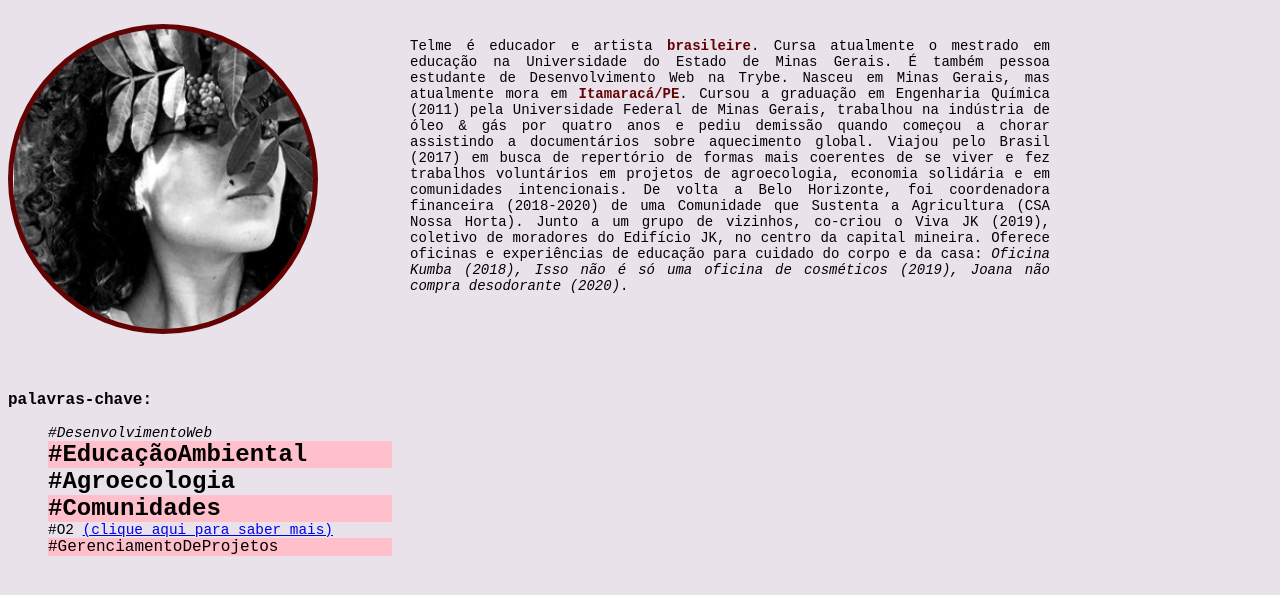
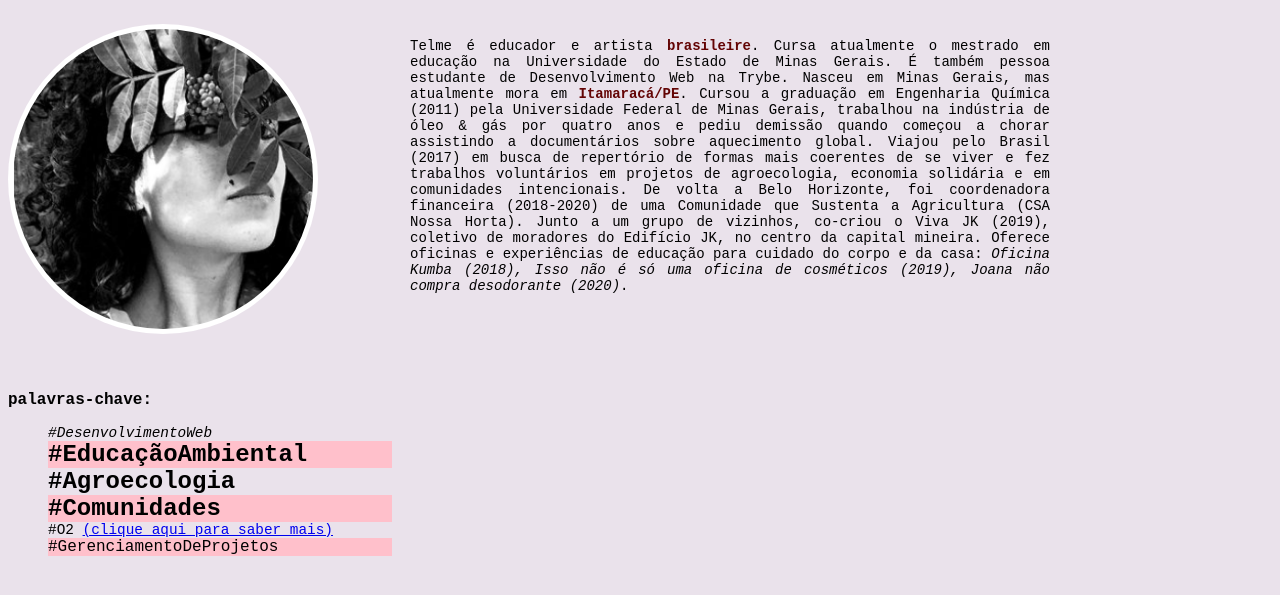
Before and after one commit to telm-e/telm-e.github.io, a plain HTML site: page index.html in a window 1280 px wide. Shown: the part 75-670 px from the top of the page. Drawn offline with Linux system fonts and the light colour scheme.

Commit message:
Altera cor do padding para branco

```diff
--- a/style.css
+++ b/style.css
@@ -32,7 +32,7 @@ h1 {
   left: 100px
   width: 20%;
   padding: 5px;
-  background-color: rgb(99, 4, 4);
+  background-color: white;
   border-radius: 50%;
 }
 .palavras-chave {
```
